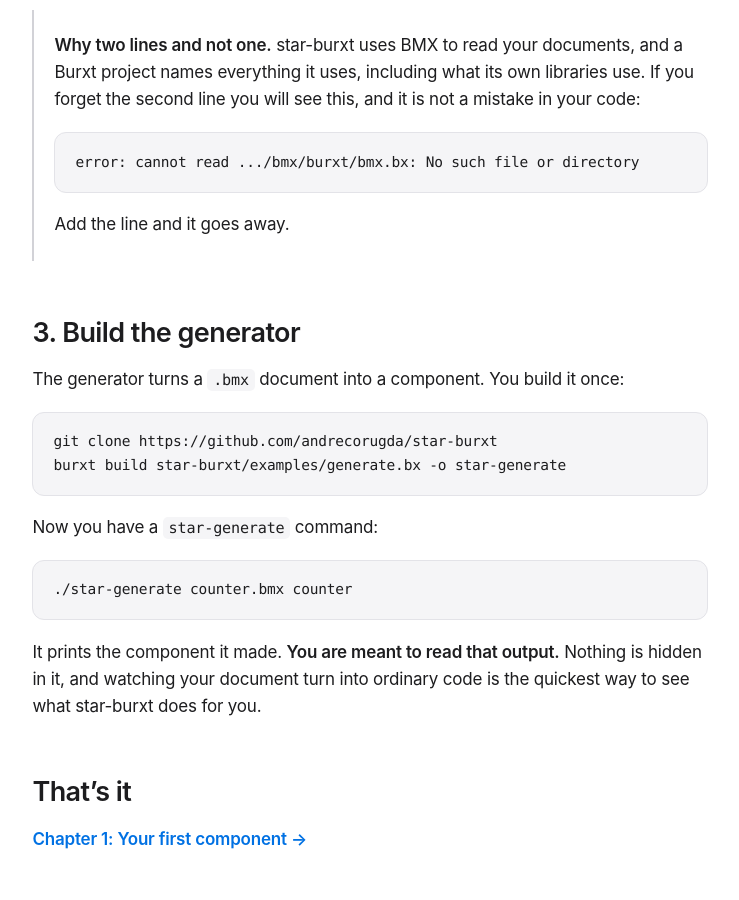
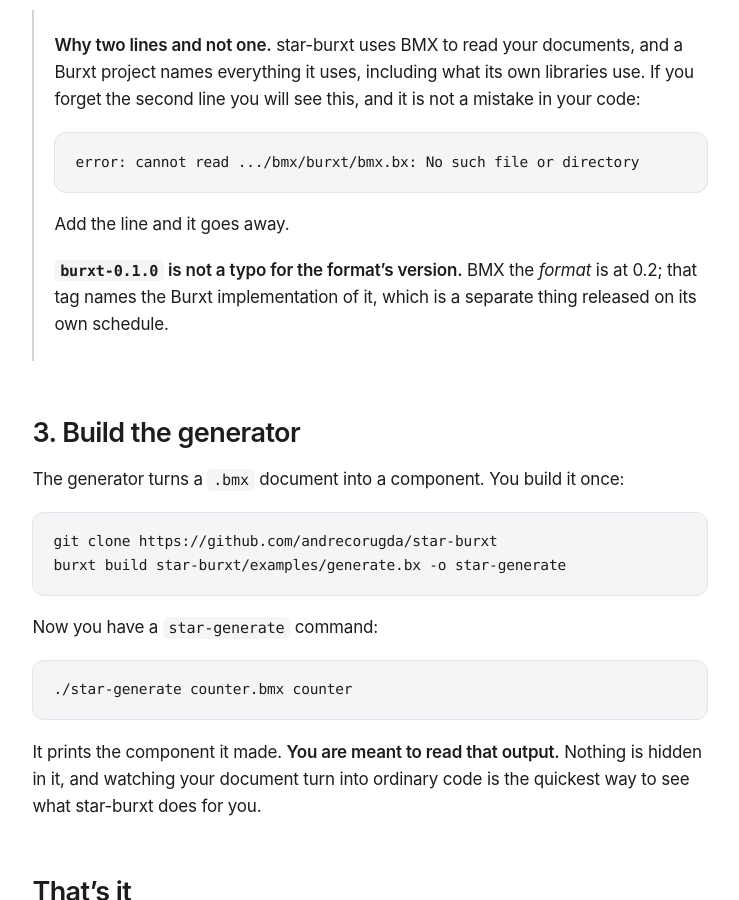
Before and after one commit to andrecorugda/star-burxt, a Jekyll site: the page built from docs/install.md, in a window 1280 px wide and 900 px high, scrolled down 1182 px. Shown: the whole window, without its empty margins (302-1041 px from the left). Built offline with Jekyll 4.4.1, drawn with Linux system fonts in a browser that asks for light colours.

Commit message:
`burxt-0.1.0` beside a format documented as 0.2 reads as a stale number
A reader following the set-up page sees `dependency bmx … burxt-0.1.0` and,
two clicks later, a format described as BMX 0.2. Nothing tells them those
are different things, so the reasonable conclusion is that one of the two is
out of date.

They are not. BMX's repository holds a specification and an implementation
of it, and its tags name the implementation — which is a decision its
`VERSIONING.md` makes for a reason: adding an AST variant is a minor for the
format and a major for a package exposing the AST, and one shared number
makes that rule unfollowable.

One sentence on the page, because the alternative is a reader deciding the
documentation is stale and stopping there.

Co-Authored-By: Claude Opus 5 (1M context) <noreply@anthropic.com>
Claude-Session: https://claude.ai/code/session_011HGoXLJpq44REsdphok1fU

````diff
--- a/docs/install.md
+++ b/docs/install.md
@@ -55,6 +55,9 @@ teammate's build match yours.
 > ```
 >
 > Add the line and it goes away.
+>
+> **`burxt-0.1.0` is not a typo for the format's version.** BMX the *format* is at 0.2; that tag
+> names the Burxt implementation of it, which is a separate thing released on its own schedule.
 
 ## 3. Build the generator
 
````
